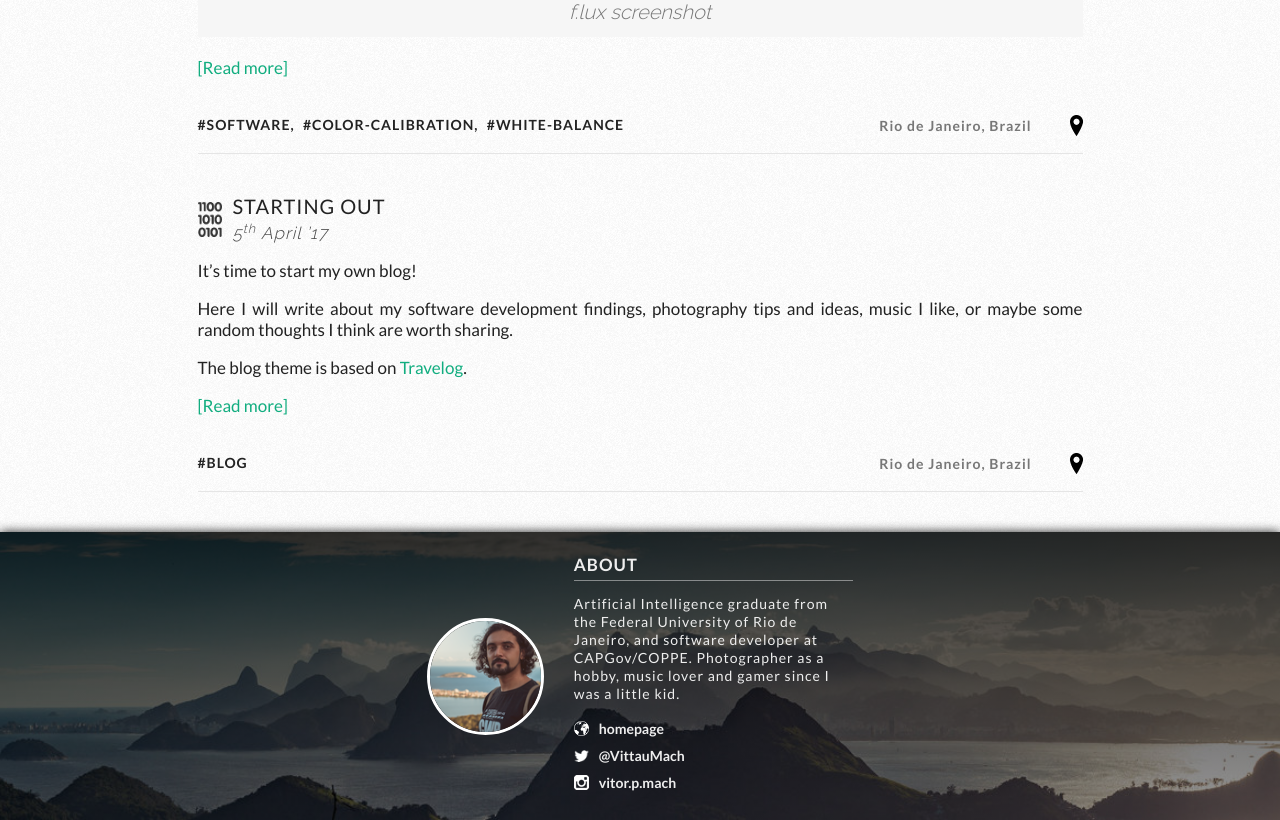
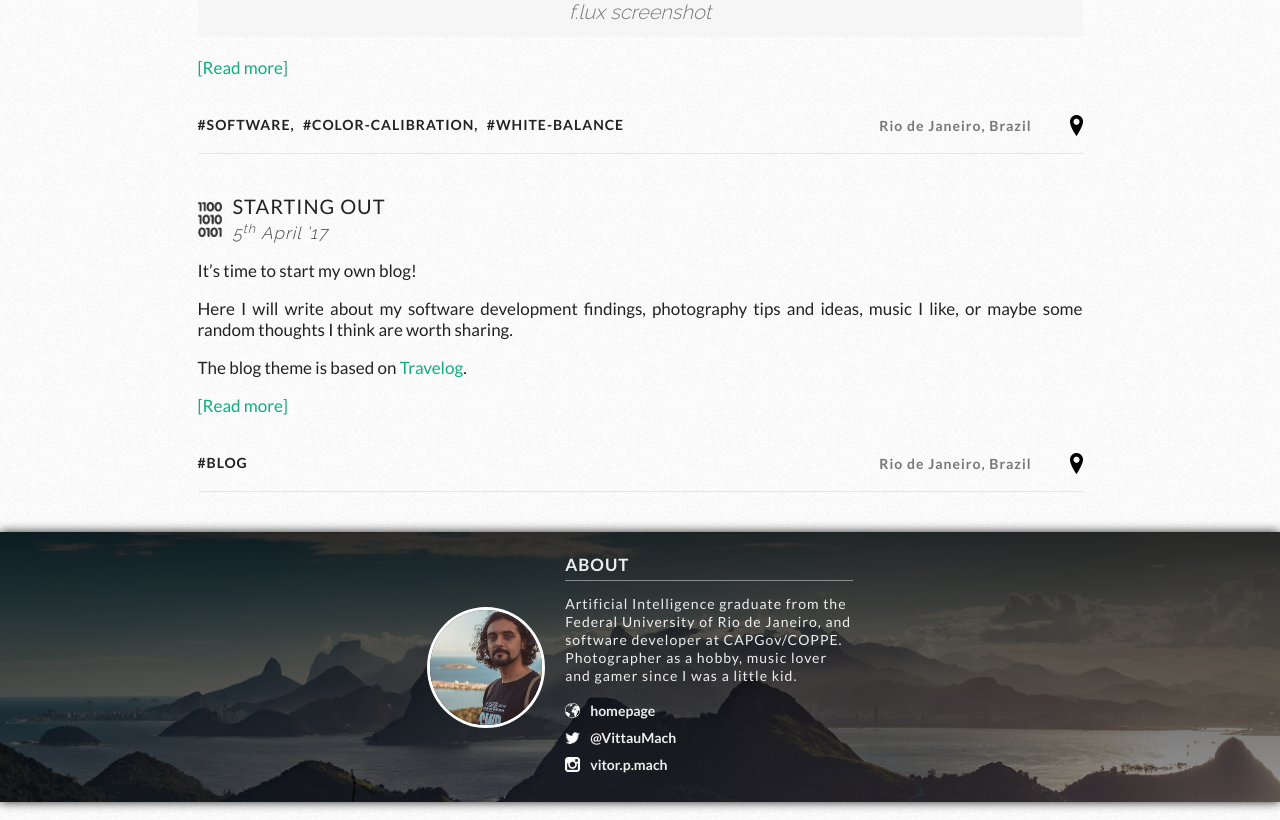
Before and after one commit to vittau/blog, a Jekyll site: the page built from index.html, in a window 1280 px wide. Shown: the part 2465-3285 px from the top of the page. Built offline with Jekyll 4.4.1, drawn with Linux system fonts in a browser that asks for light colours; the list of posts is cut into pages by our own code.

Commit message:
Avatar improved

```diff
--- a/_includes/footer.html
+++ b/_includes/footer.html
@@ -1,7 +1,7 @@
 <footer>
     <div class="about-wrap">
         <section class="about">
-            <img class="about-avatar" src="{{ "/img/avatar.png" | prepend: site.baseurl }}" border="0" alt="[name]" />
+            <img class="about-avatar" src="{{ "/img/avatar.jpg" | prepend: site.baseurl }}" border="0" alt="[name]" />
             <div class="about-body">
                 <p class="about-body-title">About</p>
                 <p class="about-body-description">{{ site.description }}</p>
--- a/_sass/modules/about/_rules.scss
+++ b/_sass/modules/about/_rules.scss
@@ -27,8 +27,10 @@
         border-radius: 100%;
         box-sizing: content-box;
         overflow: hidden;
-        margin-right: 30px;
+        margin-right: 20px;
         border: 3px solid #fff;
+        width: 115px;
+        height: 115px;
     }
 
     .about-body {
```
Also changed, not shown: img/avatar.jpg (added), img/avatar.png (deleted).
